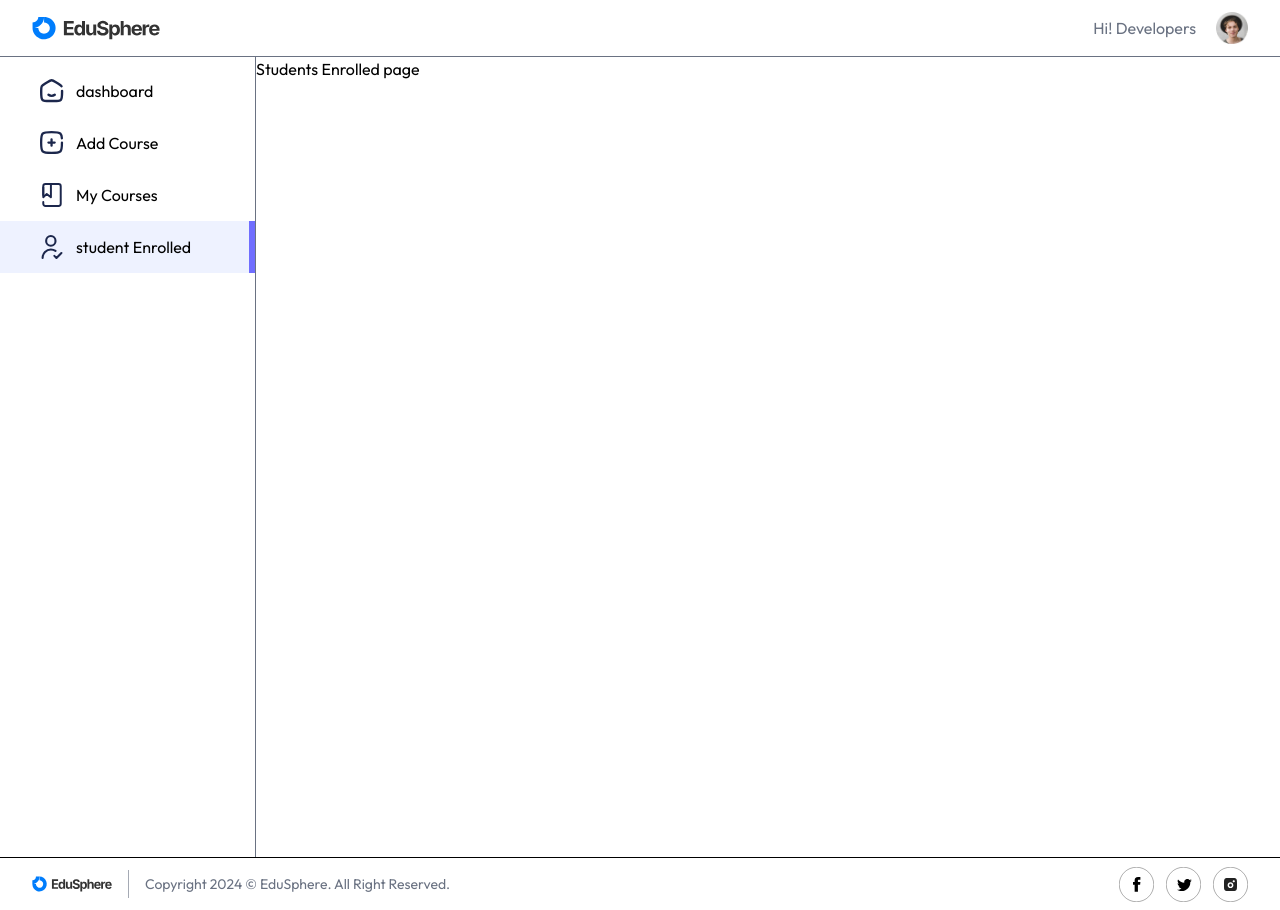
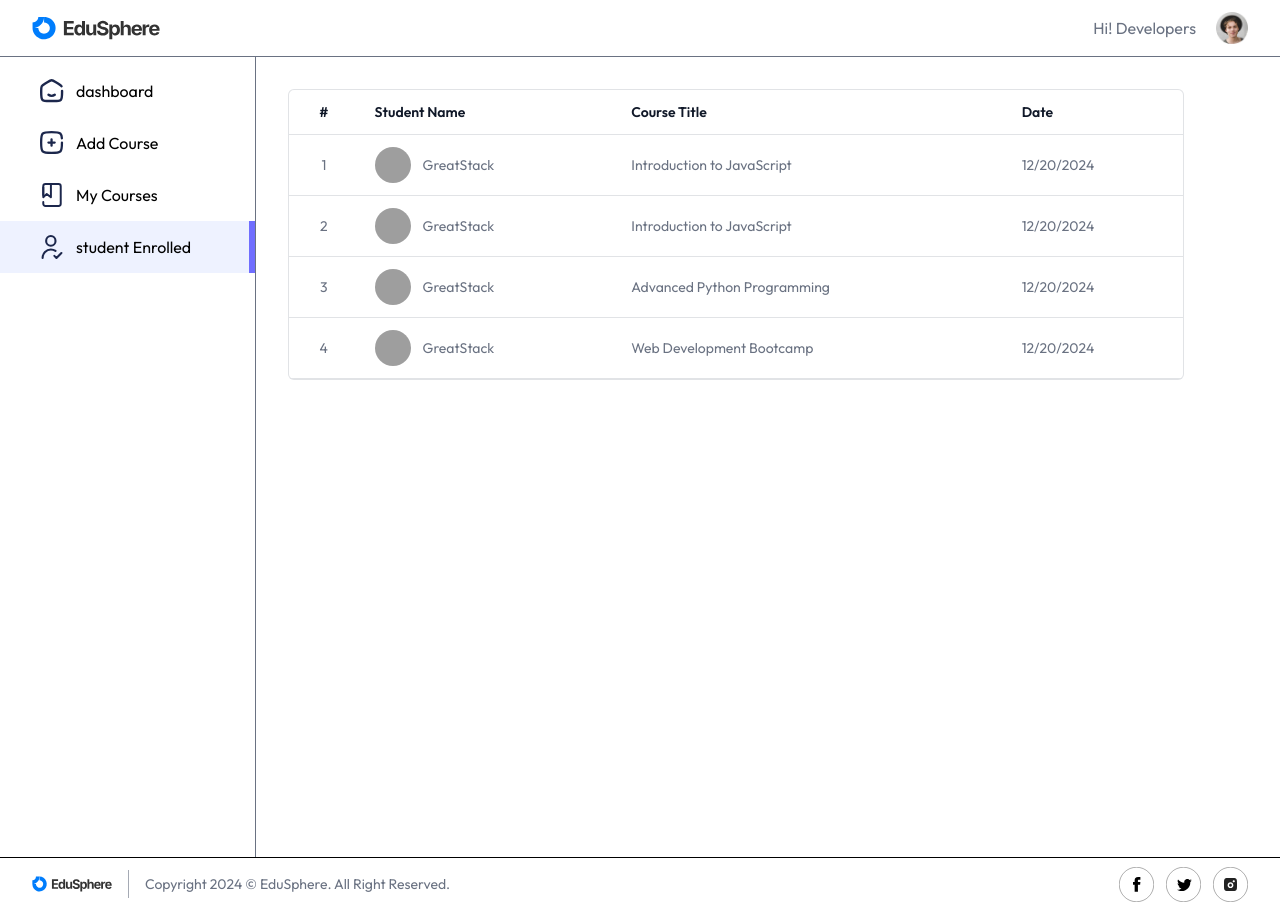
Before and after one commit to Yashsuryan/EduSphere, a React (Vite) app in the folder client/: page /educator/student-enrolled in a window 1280 px wide. Built offline with nearby package versions, Linux system fonts and the light colour scheme; no server answers; grey boxes are pictures that could not be loaded.

Commit message:
feat(StudentsEnrolled): Enrolled Students table

```diff
--- a/client/src/pages/educator/StudentsEnrolled.jsx
+++ b/client/src/pages/educator/StudentsEnrolled.jsx
@@ -1,11 +1,49 @@
-import React from 'react'
+import React, { useEffect, useState } from 'react'
+import { dummyStudentEnrolled } from '../../assets/assets'
+import Loading from '../../components/student/Loading';
 
 const StudentsEnrolled = () => {
-  return (
-    <div>
-        <h1>Students Enrolled page</h1>
+
+  const [enrolledStudents, setEnrolledStudents] = useState(null);
+
+  const fetchEnrolledStudents = () => {
+    setEnrolledStudents(dummyStudentEnrolled);
+  }
+
+  useEffect(()=>{
+    fetchEnrolledStudents()
+  }, [])
+
+  return enrolledStudents ? (
+    <div className='min-h-screen flex flex-col items-start justify-between md:p-8 md:pb-0 p-4 pt-8 pb-0'>
+        <div className='flex flex-col items-center max-w-4xl w-full overflow-hidden rounded-md bg-white border border-gray-500/20'>
+          <table className='table-fixed md:table-auto w-full overflow-hidden pb-4'>
+            <thead className='text-gray-900 border-b border-gray-500/20 text-sm text-left'>
+            <tr>
+              <th className='px-4 py-3 font-semibold text-center hidden sm:table-cell'>#</th>
+              <th className='px-4 py-3 font-semibold'>Student Name</th>
+              <th className='px-4 py-3 font-semibold'>Course Title</th>
+              <th className='px-4 py-3 font-semibold hidden sm:table-cell'>Date</th>
+            </tr>
+            </thead>
+            <tbody className='text-sm text-gray-500'>
+              {enrolledStudents.map((item, index) => (
+                <tr key={index} className='border-b border-gray-500/20'>
+                  <td className='px-4 py-3 text-center hidden sm:table-cell'>{index + 1}</td>
+                  <td className='md:px-4 px-2 py-3 flex items-center space-x-3'>
+                    <img src={item.student.imageUrl} alt=""
+                    className='w-9 h-9 rounded-full'/>
+                    <span className='truncate'>{item.student.name}</span>
+                  </td>
+                  <td className='px-4 py-3 truncate'>{item.courseTitle}</td>
+                  <td className='px-4 py-3 hidden sm:table-cell'>{new Date(item.purchaseDate).toLocaleDateString()}</td>
+                </tr>
+              ))}
+            </tbody>
+          </table>
+        </div>
     </div>
-  )
+  ) : <Loading />
 }
 
 export default StudentsEnrolled
```
